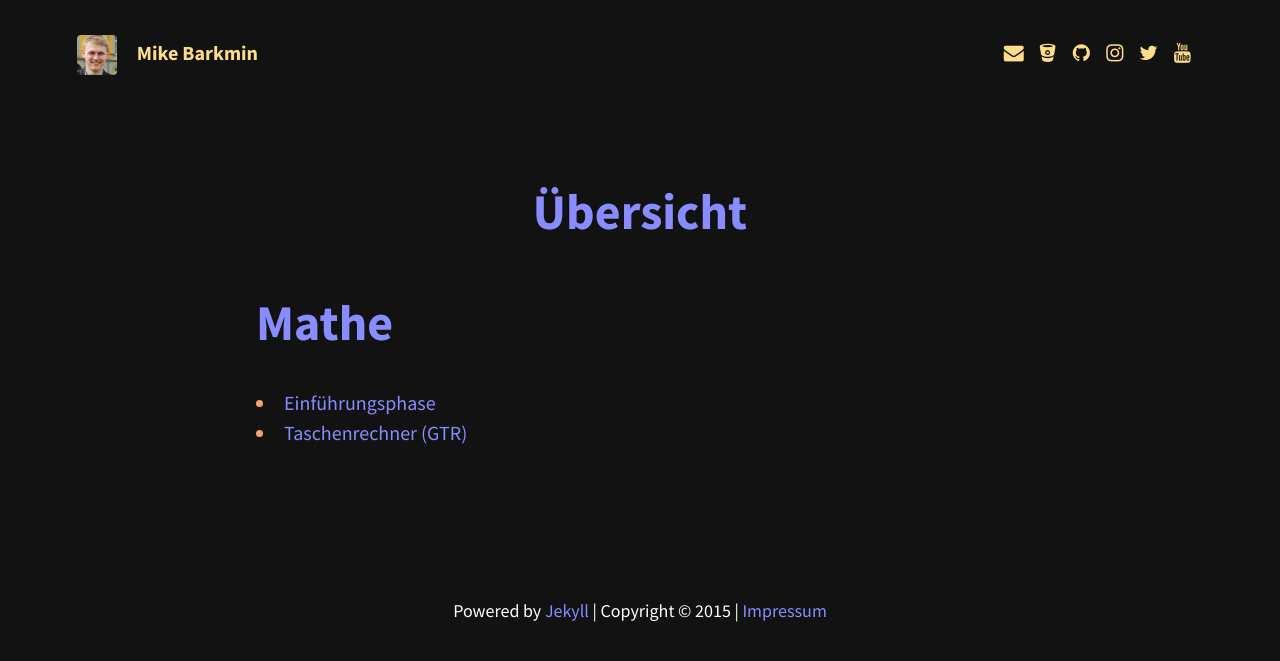
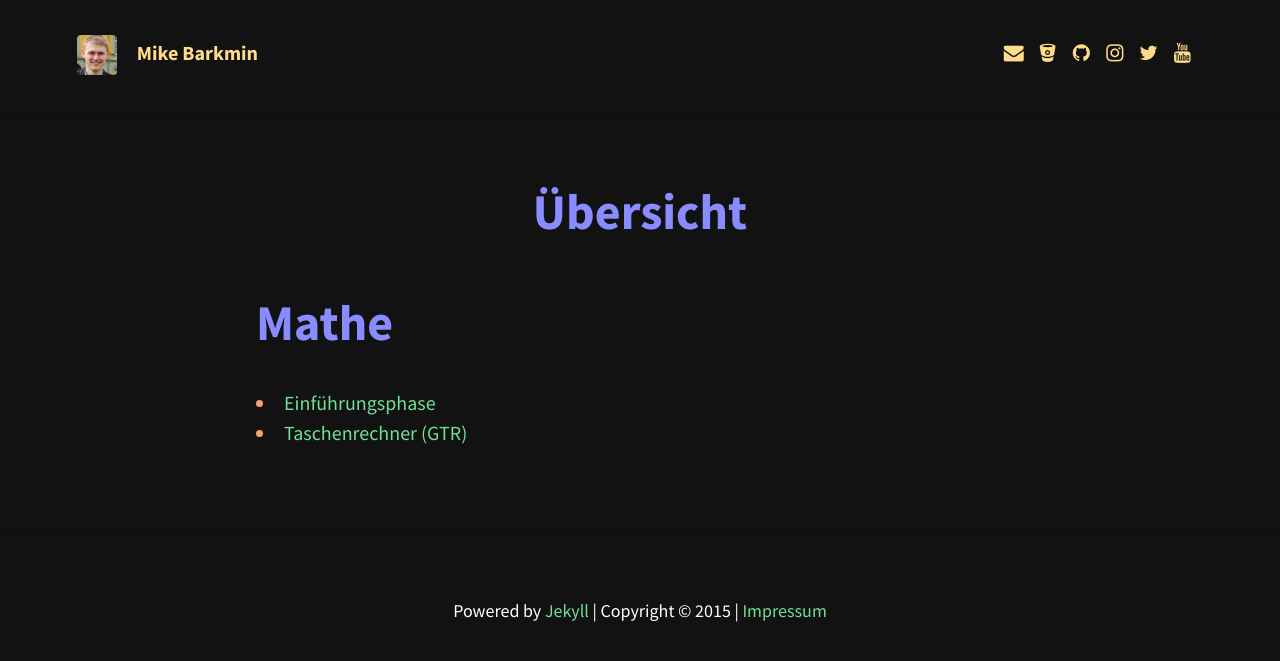
Before and after one commit to FlorianLudwig/blog-barkmin-eu, a Jekyll site: the page built from index.md, in a window 1280 px wide. Shown: the top 661 px of the page. Built offline with Jekyll 4.4.1, drawn with Linux system fonts in a browser that asks for light colours; nearby versions of some CDN libraries.

Commit message:
Type Theme

```diff
--- a/_sass/base/_variables.scss
+++ b/_sass/base/_variables.scss
@@ -14,7 +14,7 @@ $border-color: rgba(0, 0, 0, 0.1); // rgba recommended if using feature images
 
 // Typography colours
 $text-color: #f5a26f;
-$link-color: #898cff;
+$link-color: #71e096;
 $title-color: #898cff;
 $selection-color: #ed6d79; // visible when highlighting text
 
```
